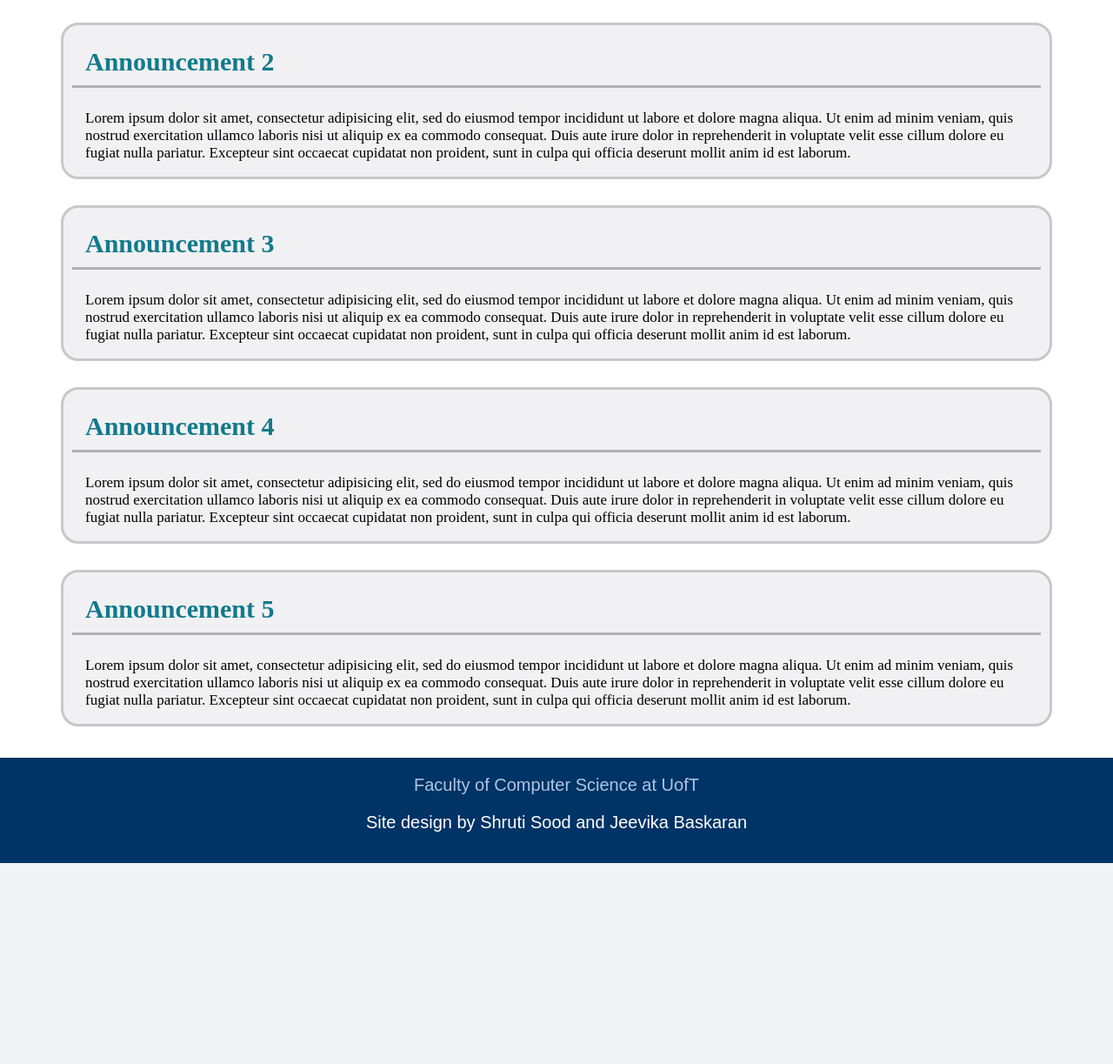
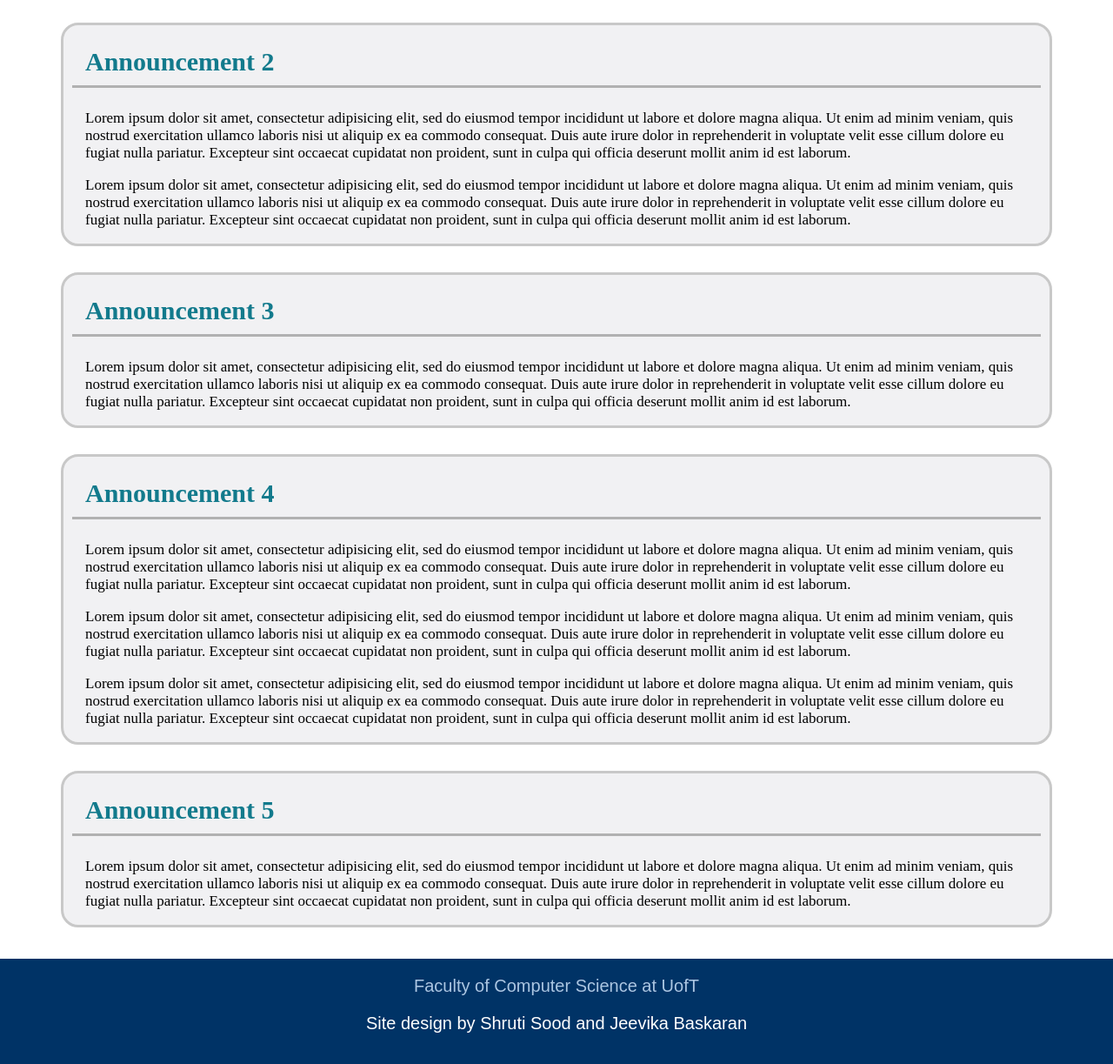
Before and after one commit to soodshru/CSCB20-Website, a Python web app: template templates/announcements.html in a window 1280 px wide. Shown: the part 408-1631 px from the top of the page at 87% size. Before the commit the page ends 1400 px from the top, so only its background shows below. Run offline with Jinja, Linux system fonts and the light colour scheme; the template is opened without the code that fills it, so the values that code supplies are empty.

Commit message:
Update announcements.html

```diff
--- a/templates/announcements.html
+++ b/templates/announcements.html
@@ -46,6 +46,13 @@
 			consequat. Duis aute irure dolor in reprehenderit in voluptate velit esse
 			cillum dolore eu fugiat nulla pariatur. Excepteur sint occaecat cupidatat non
 			proident, sunt in culpa qui officia deserunt mollit anim id est laborum.<p>
+
+			<p>Lorem ipsum dolor sit amet, consectetur adipisicing elit, sed do eiusmod
+			tempor incididunt ut labore et dolore magna aliqua. Ut enim ad minim veniam,
+			quis nostrud exercitation ullamco laboris nisi ut aliquip ex ea commodo
+			consequat. Duis aute irure dolor in reprehenderit in voluptate velit esse
+			cillum dolore eu fugiat nulla pariatur. Excepteur sint occaecat cupidatat non
+			proident, sunt in culpa qui officia deserunt mollit anim id est laborum.<p>
 		</section>
 	</div>
 
@@ -66,6 +73,20 @@
 	<div class = "main5">
 		<section class = "section5">
 			<h1>Announcement 4</h1>
+
+			<p>Lorem ipsum dolor sit amet, consectetur adipisicing elit, sed do eiusmod
+			tempor incididunt ut labore et dolore magna aliqua. Ut enim ad minim veniam,
+			quis nostrud exercitation ullamco laboris nisi ut aliquip ex ea commodo
+			consequat. Duis aute irure dolor in reprehenderit in voluptate velit esse
+			cillum dolore eu fugiat nulla pariatur. Excepteur sint occaecat cupidatat non
+			proident, sunt in culpa qui officia deserunt mollit anim id est laborum.<p>
+
+			<p>Lorem ipsum dolor sit amet, consectetur adipisicing elit, sed do eiusmod
+			tempor incididunt ut labore et dolore magna aliqua. Ut enim ad minim veniam,
+			quis nostrud exercitation ullamco laboris nisi ut aliquip ex ea commodo
+			consequat. Duis aute irure dolor in reprehenderit in voluptate velit esse
+			cillum dolore eu fugiat nulla pariatur. Excepteur sint occaecat cupidatat non
+			proident, sunt in culpa qui officia deserunt mollit anim id est laborum.<p>
 
 			<p>Lorem ipsum dolor sit amet, consectetur adipisicing elit, sed do eiusmod
 			tempor incididunt ut labore et dolore magna aliqua. Ut enim ad minim veniam,
```
